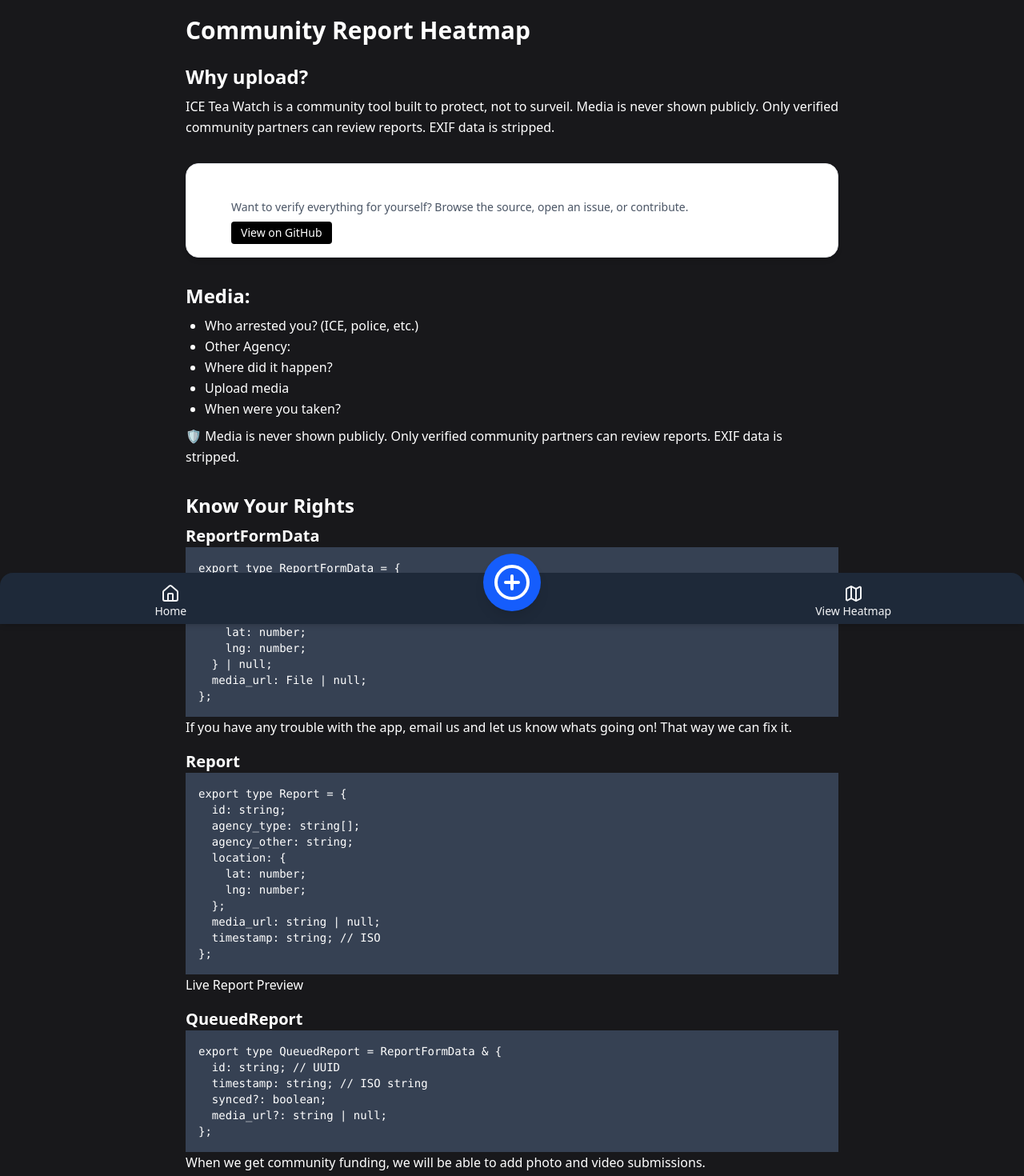
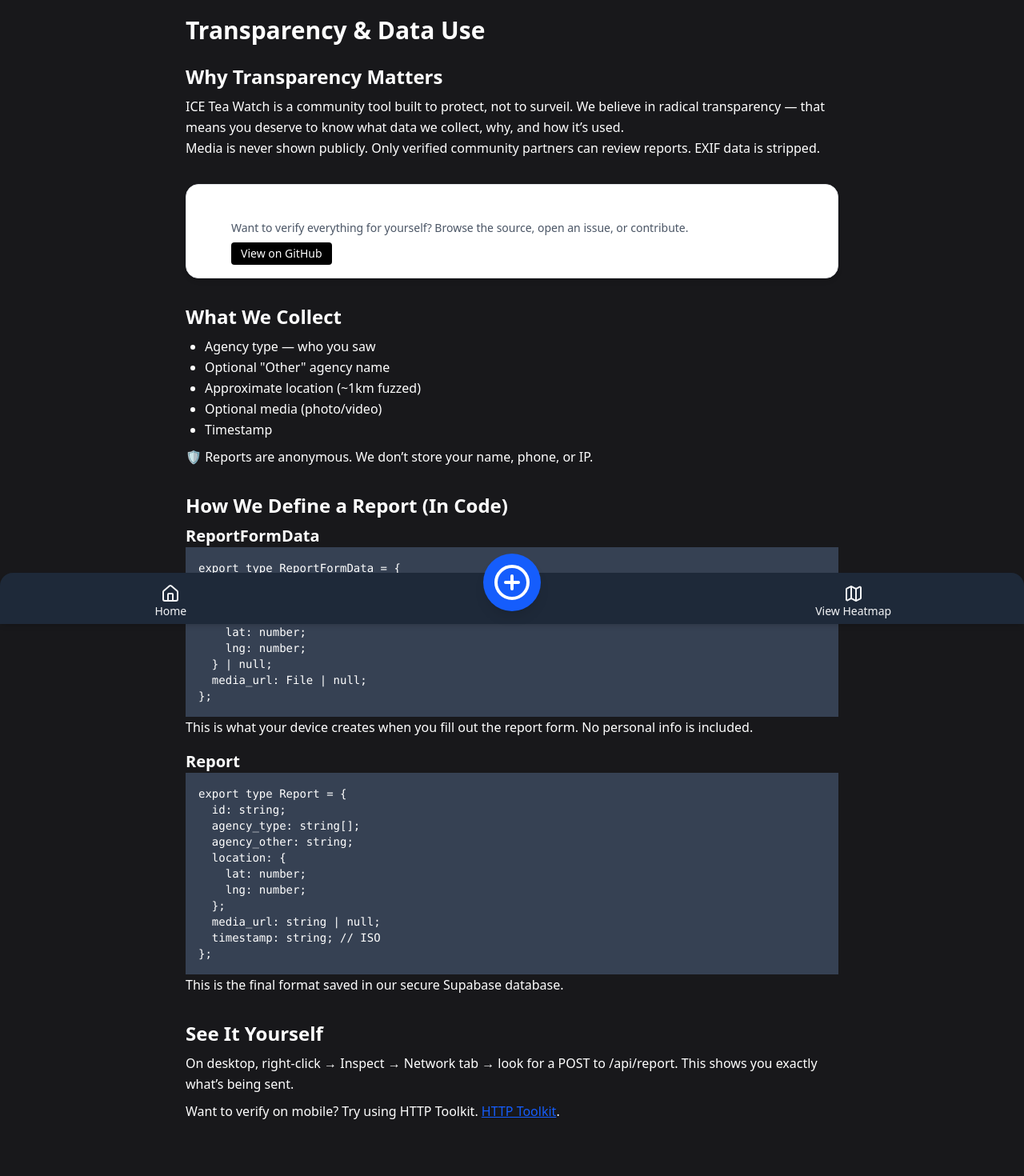
Before and after one commit to MissTitanK3/icetea-watch, a Next.js app: page /transparency in a window 1280 px wide. Shown: the part 20-1490 px from the top of the page at 80% size. Built offline with nearby package versions, Linux system fonts and the light colour scheme.

Commit message:
fixing stuffs

```diff
--- a/src/app/page.tsx
+++ b/src/app/page.tsx
@@ -20,6 +20,9 @@ export default function Home() {
         <Link href="/req-language-support" className="px-6 py-2 border rounded-xl">
           {t('requestLanguageSupport')}
         </Link>
+        <Link href="/transparency" className="px-6 py-2 border rounded-xl">
+          {t('transparencyTitle')}
+        </Link>
         <div className="flex flex-col text-center py-20 justify-center m-auto">
           <h4>{t('troubleWithApp')}</h4>
           <div className="flex flex-col text-center py-5 justify-center m-auto">
--- a/src/app/transparency/page.tsx
+++ b/src/app/transparency/page.tsx
@@ -8,29 +8,30 @@ export default function TransparencyPage() {
 
   return (
     <div className="p-6 max-w-4xl mx-auto text-base leading-relaxed">
-      <h1 className="text-3xl font-bold mb-6">{t('reportTitle')}</h1>
+      <h1 className="text-3xl font-bold mb-6">{t('transparencyTitle')}</h1>
 
       <section className="mb-8">
-        <h2 className="text-2xl font-semibold mb-2">{t('whyUpload')}</h2>
-        <p>ICE Tea Watch is a community tool built to protect, not to surveil. {t('mediaPrivacyNote')}</p>
+        <h2 className="text-2xl font-semibold mb-2">{t('transparencyWhyTitle')}</h2>
+        <p> {t('transparencyWhyText')}</p>
+        <p>{t('mediaPrivacyNote')}</p>
       </section>
 
       <GitHubCard />
 
       <section className="mb-8">
-        <h2 className="text-2xl font-semibold mb-2">{t('media')}</h2>
+        <h2 className="text-2xl font-semibold mb-2">{t('transparencyCollectTitle')}</h2>
         <ul className="list-disc ml-6">
-          <li>{t('agencyLabel')}</li>
-          <li>{t('otherAgency')}</li>
-          <li>{t('locationPrompt')}</li>
-          <li>{t('uploadMedia')}</li>
-          <li>{t('timeLabel')}</li>
+          <li>{t('transparencyCollectList1')}</li>
+          <li>{t('transparencyCollectList2')}</li>
+          <li>{t('transparencyCollectList3')}</li>
+          <li>{t('transparencyCollectList4')}</li>
+          <li>{t('transparencyCollectList5')}</li>
         </ul>
-        <p className="mt-2">🛡️ {t('mediaPrivacyNote')}</p>
+        <p className="mt-2">{t('transparencyAnonNote')}</p>
       </section>
 
       <section className="mb-8">
-        <h2 className="text-2xl font-semibold mb-2">{t('kyrTitle')}</h2>
+        <h2 className="text-2xl font-semibold mb-2">{t('transparencyTypesTitle')}</h2>
 
         <div className="mb-4">
           <h3 className="text-xl font-semibold">ReportFormData</h3>
@@ -45,7 +46,7 @@ export default function TransparencyPage() {
   media_url: File | null;
 };`}
           </pre>
-          <p>{t('troubleWithApp')}</p>
+          <p>{t('transparencyFormDataExplain')}</p>
         </div>
 
         <div className="mb-4">
@@ -63,31 +64,15 @@ export default function TransparencyPage() {
   timestamp: string; // ISO
 };`}
           </pre>
-          <p>{t('liveReportPreview')}</p>
-        </div>
-
-        <div className="mb-4">
-          <h3 className="text-xl font-semibold">QueuedReport</h3>
-          <pre className="bg-gray-700 text-sm p-4 overflow-x-auto">
-            {`export type QueuedReport = ReportFormData & {
-  id: string; // UUID
-  timestamp: string; // ISO string
-  synced?: boolean;
-  media_url?: string | null;
-};`}
-          </pre>
-          <p>{t('mediaFundingNotice')}</p>
+          <p>{t('transparencyReportExplain')}</p>
         </div>
       </section>
 
       <section className="mb-8">
-        <h2 className="text-2xl font-semibold mb-2">{t('copyToClipboard')}</h2>
-        <p>
-          On desktop, right-click → Inspect → Network tab → look for a POST to <code>/api/report</code>.{' '}
-          {t('copiedToClipboard')}
-        </p>
+        <h2 className="text-2xl font-semibold mb-2">{t('transparencyInspectTitle')}</h2>
+        <p>{t('transparencyInspectDesktop')}</p>
         <p className="mt-2">
-          {t('languageSupportInvite')}{' '}
+          {t('transparencyInspectMobile')}{' '}
           <a href="https://httptoolkit.tech/" className="underline text-blue-600" target="_blank">
             HTTP Toolkit
           </a>
```
